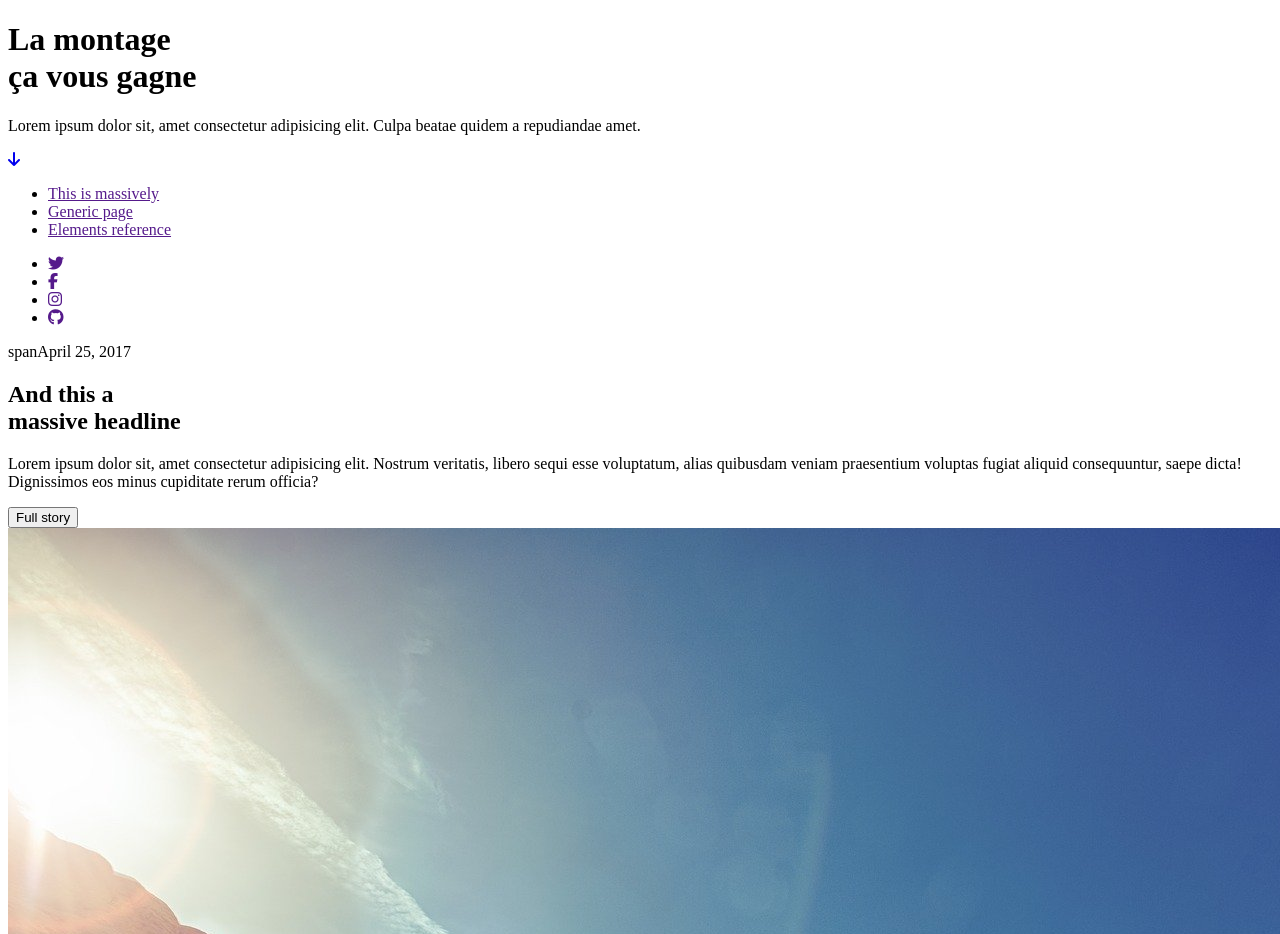
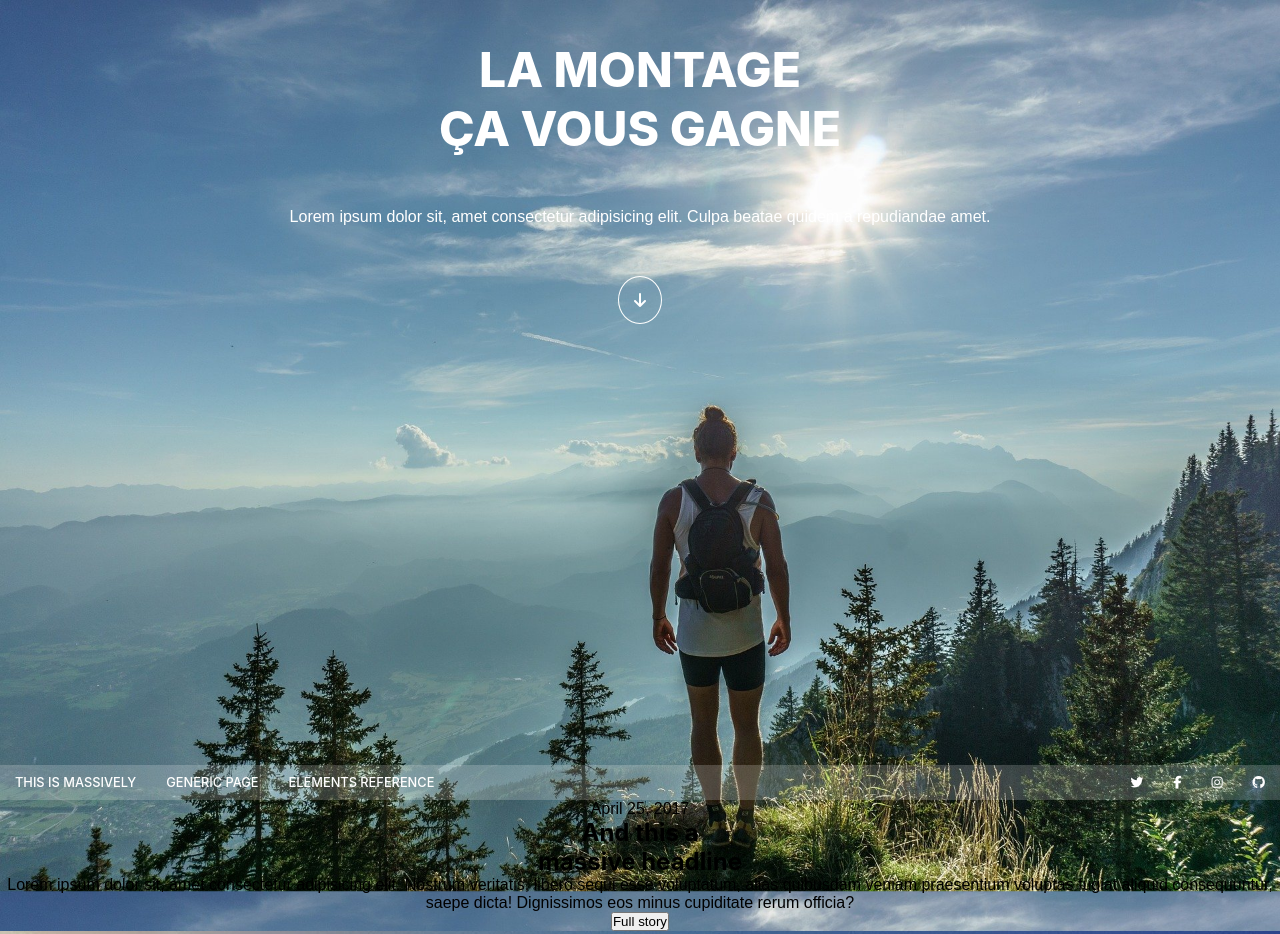
Before and after one commit to MedericDev/Mountain, a plain HTML site: page index.html in a window 1280 px wide. Shown: the top 934 px of the page. Drawn offline with Linux system fonts and the light colour scheme; a web font is replaced by a local one.

Commit message:
fin header et nav

```diff
--- /dev/null
+++ b/assets/style/_settings.scss
@@ -0,0 +1,49 @@
+@font-face {
+    font-family: "inter";
+    src: url(../fonts/Inter-VariableFont_slnt\,wght.ttf);
+}
+
+@font-face {
+    font-family: "merry";
+    src: url(../fonts/Merriweather-Light.ttf);
+}
+
+$font1: inter, sans-serif;
+$font2: merry, sans-serif;
+
+$color1: white;
+$color2: black;
+
+/********** Basic style **********/
+* {
+    box-sizing: border-box;
+    margin: 0;
+    padding: 0;
+}
+
+ul {
+    list-style: none;
+}
+
+a {
+    text-decoration: none;
+    color: black;
+}
+
+h1,
+h2,
+h3{
+    font-family: $font1;
+}
+
+p,
+span {
+    font-family: $font2;
+}
+
+body{
+  background: url(../images/bg.jpg) fixed center/cover;
+  text-align: center;
+  max-width: 1300px;
+  margin: 0 auto;
+}
--- a/assets/style/index.scss
+++ b/assets/style/index.scss
@@ -1,4 +1,4 @@
-@import "./layout/settings";
+@import "./settings";
 @import "./components/buttons";
 @import "./layout/header";
 @import "./layout/main";
--- a/assets/style/layout/_header.scss
+++ b/assets/style/layout/_header.scss
@@ -0,0 +1,67 @@
+header {
+    min-height: 100vh;
+    display: flex;
+    flex-direction: column;
+    align-items: center;
+    justify-content: space-between;
+}
+
+.header_content {
+    display: flex;
+    flex-direction: column;
+    align-items: center;
+    justify-content: center;
+    transform: translateY(40px);
+    color: $color1;
+
+    h1 {
+        text-transform: uppercase;
+        font-weight: 800;
+        font-size: 3rem;
+    }
+
+    p{
+        margin: 50px 0;
+    }
+
+    i {
+        border: 1px solid $color1;
+        border-radius: 50%;
+        padding: 15px;
+        background: transparent;
+        color: $color1;
+    }
+}
+
+.navlinks {
+    max-width: 1300px;
+    background: rgba(255, 255, 255, 0.192);
+    width: 100%;
+    display: flex;
+    align-items: center;
+    justify-content: space-between;
+
+    .nav_left,
+    .nav_right {
+        display: flex;
+        align-items: center;
+        justify-content: space-between;
+
+        a {
+            padding: 10px 15px;
+            color:$color1;
+            display:inline-block;
+            transition: .3s ease;
+            text-transform: uppercase;
+            font-family: $font1;
+            font-size: .8rem;
+            font-weight: 500;
+
+
+            &:hover {
+                background: $color1;
+                color: $color2;
+            }
+        }
+    }
+ }
--- a/index.html
+++ b/index.html
@@ -11,12 +11,14 @@
 </head>
 
 <body>
-    <header class="header_content">
-        <h1>La montage <br> ça vous gagne</h1>
-        <p>Lorem ipsum dolor sit, amet consectetur adipisicing elit. Culpa beatae quidem a repudiandae amet.</p>
-        <span><a href="#main"><i class="fa-solid fa-arrow-down"></i></a></span>
+    <header>
+        <div class="header_content">
+            <h1>La montage <br> ça vous gagne</h1>
+            <p>Lorem ipsum dolor sit, amet consectetur adipisicing elit. Culpa beatae quidem a repudiandae amet.</p>
+            <span><a href="#main"><i class="fa-solid fa-arrow-down"></i></a></span>
+        </div>
         <nav class="navlinks">
-            <ul class="nav-left">
+            <ul class="nav_left">
                 <li><a href="">This is massively</a></li>
                 <li><a href="">Generic page</a></li>
                 <li><a href="">Elements reference</a></li>
@@ -31,7 +33,7 @@
     </header>
     <main id="main" class="main-content">
         <section class="section_header">
-            <span>spanApril 25, 2017</span>
+            <span>April 25, 2017</span>
             <h2>And this a <br> massive headline</h2>
             <p>Lorem ipsum dolor sit, amet consectetur adipisicing elit.
                 Nostrum veritatis, libero sequi esse voluptatum, alias quibusdam veniam praesentium voluptas fugiat
```
Also changed, not shown: assets/style/index.css, assets/style/layout/_settings.scss (deleted), 1 other file.
